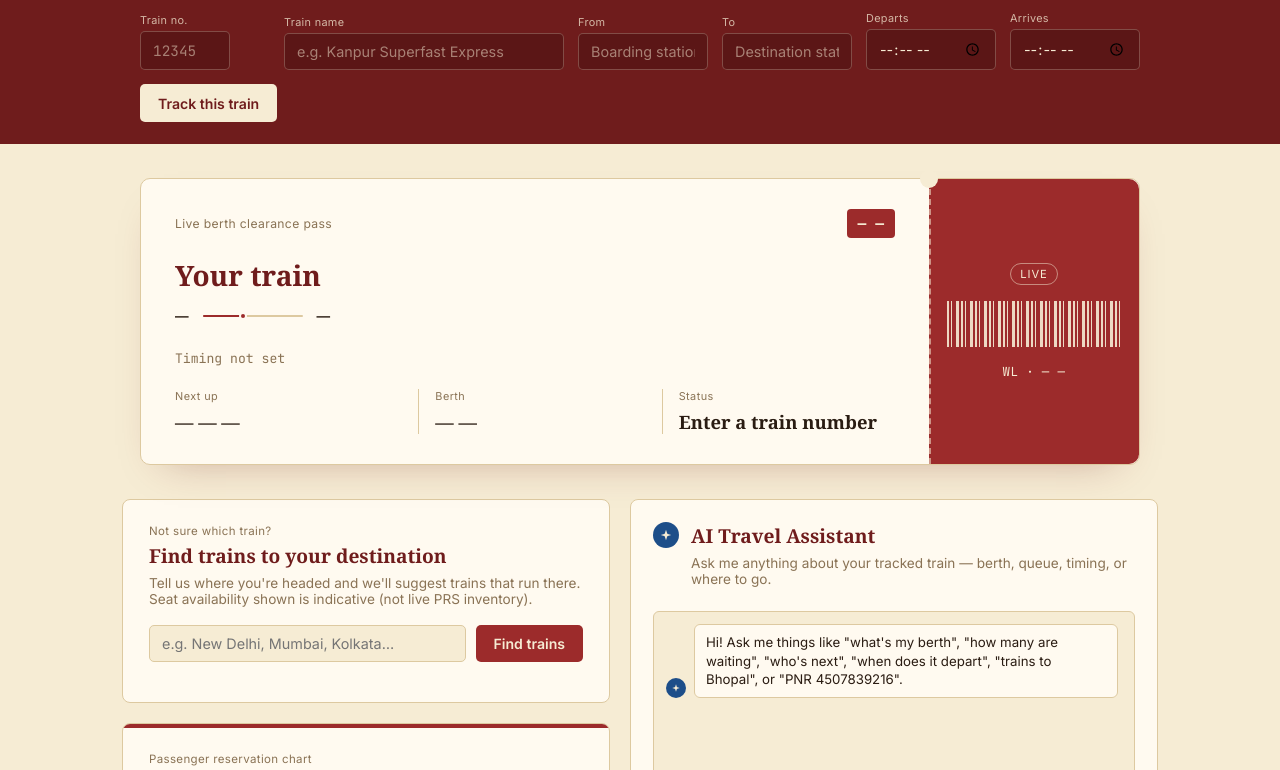
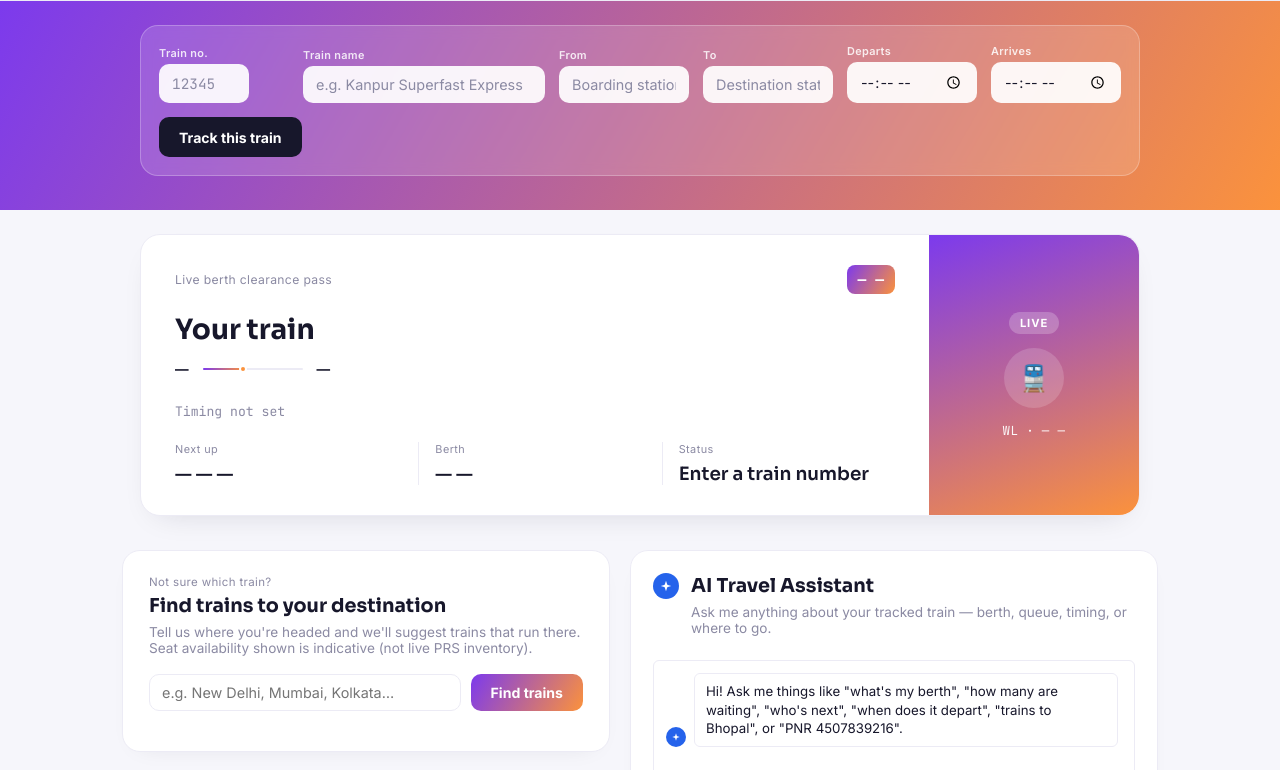
Before and after one commit to TanishaMishra1805/Wait2Seat, a website: page public/index.html in a window 1280 px wide. Shown: the part 54-824 px from the top of the page. Drawn offline with Linux system fonts and the light colour scheme.

Commit message:
Update style.css

```diff
--- a/public/style.css
+++ b/public/style.css
@@ -1,29 +1,38 @@
 :root {
-  --coach-red: #9c2b2b;
-  --coach-red-deep: #6f1c1c;
-  --rail-blue: #1d4e89;
-  --rail-blue-deep: #123159;
-  --cream: #f6ecd4;
-  --paper: #fffaf0;
-  --line: #ddc9a0;
-  --ink: #2a1c12;
-  --muted: #8a7355;
-  --steel: #55636f;
+  --grad-start: #7c3aed;
+  --grad-end: #fb923c;
+  --purple: #7c3aed;
+  --purple-deep: #5b21b6;
+  --purple-tint: #f1e9fe;
+  --orange: #fb923c;
 
-  --green: #2f8f5d;
-  --amber: #b3791f;
-  --red-alert: #ad3a2c;
+  --bg: #f6f6fb;
+  --card: #ffffff;
+  --line: #ecebf5;
+  --ink: #17172b;
+  --muted: #8b8aa3;
+  --steel: #5c5b78;
+
+  --green: #16a34a;
+  --amber: #d97706;
+  --red-alert: #dc2626;
+
+  /* Kept for illustrative-data helpers referencing these names */
+  --coach-red: var(--purple);
+  --coach-red-deep: var(--purple-deep);
+  --cream: var(--card);
+  --paper: var(--card);
 
   /* Per-class accent colors, purely for visual distinction between classes */
-  --class-ac1: #5b3fa0;
-  --class-ac2: #1d4e89;
-  --class-ac3: #1f8a8a;
-  --class-cc: #1f8a8a;
-  --class-sl: #b3791f;
+  --class-ac1: #7c3aed;
+  --class-ac2: #2563eb;
+  --class-ac3: #0891b2;
+  --class-cc: #0891b2;
+  --class-sl: #d97706;
   --class-2s: #6b7280;
 
   --sans: 'Inter', -apple-system, sans-serif;
-  --display: 'Fraunces', Georgia, serif;
+  --display: 'Sora', 'Inter', sans-serif;
   --mono: 'JetBrains Mono', monospace;
 }
 
@@ -31,7 +40,7 @@
 
 body {
   margin: 0;
-  background: var(--cream);
+  background: var(--bg);
   color: var(--ink);
   font-family: var(--sans);
   min-height: 100vh;
@@ -42,53 +51,57 @@ h1, h2 { font-family: var(--display); }
 
 /* ---------- TOP BAR ---------- */
 
-.topbar { background: var(--rail-blue-deep); color: var(--cream); }
+.topbar { background: var(--card); color: var(--ink); border-bottom: 1px solid var(--line); }
 .topbar-inner {
   max-width: 1100px;
   margin: 0 auto;
-  padding: 14px 32px;
+  padding: 16px 32px;
   display: flex;
   align-items: center;
   justify-content: space-between;
 }
 .brand { display: flex; align-items: center; gap: 9px; }
-.brand-word { font-family: var(--display); font-weight: 600; font-size: 1.05rem; }
+.brand-word {
+  font-family: var(--display);
+  font-weight: 700;
+  font-size: 1.1rem;
+  background: linear-gradient(90deg, var(--grad-start), var(--grad-end));
+  -webkit-background-clip: text;
+  background-clip: text;
+  color: transparent;
+}
 .topbar-live {
   display: flex;
   align-items: center;
   gap: 8px;
   font-size: 0.8rem;
-  opacity: 0.9;
+  color: var(--muted);
 }
 .pulse-dot {
   width: 7px; height: 7px;
   border-radius: 50%;
-  background: var(--cream);
+  background: var(--green);
   animation: pulseDot 2.2s infinite;
 }
 @keyframes pulseDot {
   0%, 100% { opacity: 1; }
   50% { opacity: 0.35; }
 }
-.window-strip {
-  height: 10px;
-  background: repeating-linear-gradient(90deg, var(--cream) 0 16px, transparent 16px 30px);
-  opacity: 0.35;
-}
+
 
 /* ---------- HERO / boarding pass ---------- */
 
-.pass-wrap { padding: 34px 32px 8px; }
+.pass-wrap { padding: 24px 32px 8px; }
 
 .pass {
   max-width: 1000px;
   margin: 0 auto;
   display: grid;
   grid-template-columns: 1fr 210px;
-  background: var(--paper);
+  background: var(--card);
   border: 1px solid var(--line);
-  border-radius: 10px;
-  box-shadow: 0 18px 40px -24px rgba(111, 28, 28, 0.35);
+  border-radius: 20px;
+  box-shadow: 0 12px 32px -18px rgba(23, 23, 43, 0.18);
   position: relative;
 }
 
@@ -106,19 +119,19 @@ h1, h2 { font-family: var(--display); }
   letter-spacing: 0.03em;
 }
 .pass-number {
-  background: var(--coach-red);
-  color: var(--cream);
+  background: linear-gradient(120deg, var(--grad-start), var(--grad-end));
+  color: #fff;
   font-weight: 700;
   padding: 5px 11px;
-  border-radius: 4px;
+  border-radius: 8px;
   font-size: 0.92rem;
 }
 
 .pass-main h1 {
   margin: 0 0 14px;
   font-size: 1.75rem;
-  font-weight: 600;
-  color: var(--coach-red-deep);
+  font-weight: 700;
+  color: var(--ink);
 }
 
 .pass-route {
@@ -136,13 +149,13 @@ h1, h2 { font-family: var(--display); }
   background: var(--line);
   border-radius: 2px;
 }
-.pass-station { font-weight: 600; color: var(--ink); }
+.pass-station { font-weight: 700; color: var(--ink); }
 .pass-track-line {
   position: absolute;
   left: 0; top: 0;
   height: 100%;
   width: 40%;
-  background: var(--coach-red);
+  background: linear-gradient(90deg, var(--grad-start), var(--grad-end));
   border-radius: 2px;
 }
 .pass-track-dot {
@@ -150,25 +163,26 @@ h1, h2 { font-family: var(--display); }
   left: 40%;
   top: 50%;
   width: 8px; height: 8px;
-  background: var(--coach-red);
+  background: var(--orange);
   border-radius: 50%;
   transform: translate(-50%, -50%);
-  border: 2px solid var(--paper);
+  border: 2px solid var(--card);
 }
 
 .ghost-btn {
   background: transparent;
-  color: var(--coach-red);
-  border: 1px solid var(--coach-red);
+  color: var(--purple);
+  border: 1px solid var(--purple);
   padding: 8px 14px;
+  border-radius: 10px;
 }
-.ghost-btn:hover { background: rgba(156, 43, 43, 0.08); }
+.ghost-btn:hover { background: var(--purple-tint); }
 
 .link-btn {
   background: none;
   border: none;
   padding: 0;
-  color: var(--coach-red);
+  color: var(--purple);
   text-decoration: underline;
   font-weight: 600;
   font-size: inherit;
@@ -178,8 +192,8 @@ h1, h2 { font-family: var(--display); }
 /* ---------- Setup bar — compact functional control strip above the pass ---------- */
 
 .setup-bar {
-  background: var(--coach-red-deep);
-  padding: 14px 32px;
+  background: linear-gradient(120deg, var(--grad-start), var(--grad-end));
+  padding: 24px 32px;
 }
 .setup-bar-inner {
   max-width: 1000px;
@@ -188,6 +202,11 @@ h1, h2 { font-family: var(--display); }
   align-items: flex-end;
   gap: 14px;
   flex-wrap: wrap;
+  background: rgba(255, 255, 255, 0.14);
+  backdrop-filter: blur(6px);
+  border: 1px solid rgba(255, 255, 255, 0.25);
+  border-radius: 18px;
+  padding: 18px;
 }
 .setup-field {
   display: flex;
@@ -198,30 +217,33 @@ h1, h2 { font-family: var(--display); }
 .setup-field.grow { flex: 1; min-width: 200px; width: auto; }
 .setup-field label {
   font-size: 0.68rem;
-  color: rgba(246, 236, 212, 0.75);
+  color: rgba(255, 255, 255, 0.85);
   letter-spacing: 0.03em;
+  font-weight: 600;
 }
 .setup-field input {
-  background: rgba(0, 0, 0, 0.18);
-  border: 1px solid rgba(246, 236, 212, 0.25);
-  color: var(--cream);
+  background: rgba(255, 255, 255, 0.92);
+  border: 1px solid transparent;
+  color: var(--ink);
+  border-radius: 10px;
 }
-.setup-field input::placeholder { color: rgba(246, 236, 212, 0.5); }
+.setup-field input::placeholder { color: var(--muted); }
 .setup-bar-inner button {
-  background: var(--cream);
-  color: var(--coach-red-deep);
-  height: 38px;
+  background: var(--ink);
+  color: #fff;
+  height: 40px;
+  border-radius: 10px;
 }
-.setup-bar-inner button:hover { filter: brightness(0.95); }
+.setup-bar-inner button:hover { filter: brightness(1.15); }
 .track-msg {
   max-width: 1000px;
-  margin: 8px auto 0;
+  margin: 10px auto 0;
   font-size: 0.8rem;
   font-weight: 600;
-  color: rgba(246, 236, 212, 0.8);
+  color: rgba(255, 255, 255, 0.85);
 }
-.track-msg.error { color: #ffb3a8; }
-.track-msg.success { color: #b9e6c9; }
+.track-msg.error { color: #ffd7d0; }
+.track-msg.success { color: #d7f4e2; }
 
 .pass-timing {
   margin: 0 0 22px;
@@ -266,54 +288,42 @@ h1, h2 { font-family: var(--display); }
 }
 
 .pass-stub {
-  background: var(--coach-red);
-  color: var(--cream);
-  border-radius: 0 10px 10px 0;
+  background: linear-gradient(160deg, var(--grad-start), var(--grad-end));
+  color: #fff;
+  border-radius: 0 20px 20px 0;
   padding: 24px 18px;
   display: flex;
   flex-direction: column;
   align-items: center;
   justify-content: center;
-  gap: 16px;
+  gap: 14px;
   position: relative;
-}
-.pass-stub::before {
-  content: "";
-  position: absolute;
-  left: 0; top: 0; bottom: 0;
-  width: 0;
-  border-left: 2px dashed rgba(246, 236, 212, 0.55);
-}
-.pass-stub::after {
-  content: "";
-  position: absolute;
-  left: -9px; top: -9px;
-  width: 18px; height: 18px;
-  background: var(--cream);
-  border-radius: 50%;
-  box-shadow: 0 240px 0 -9px var(--cream);
 }
 .pass-stub-tag {
   font-size: 0.7rem;
+  font-weight: 700;
   letter-spacing: 0.08em;
-  border: 1px solid rgba(246, 236, 212, 0.5);
-  padding: 3px 9px;
+  background: rgba(255, 255, 255, 0.22);
+  padding: 4px 11px;
   border-radius: 20px;
 }
 .pass-barcode {
-  width: 100%;
-  height: 46px;
-  background: repeating-linear-gradient(
-    90deg,
-    var(--cream) 0 2px, transparent 2px 4px,
-    var(--cream) 4px 5px, transparent 5px 9px,
-    var(--cream) 9px 12px, transparent 12px 14px
-  );
-  opacity: 0.9;
+  width: 60px;
+  height: 60px;
+  border-radius: 50%;
+  background: rgba(255, 255, 255, 0.16);
+  display: flex;
+  align-items: center;
+  justify-content: center;
+}
+.pass-barcode::before {
+  content: "🚆";
+  font-size: 1.6rem;
 }
 .pass-stub-code {
   font-size: 0.78rem;
   letter-spacing: 0.03em;
+  opacity: 0.95;
 }
 
 /* ---------- LAYOUT ---------- */
@@ -332,13 +342,14 @@ h1, h2 { font-family: var(--display); }
 .col-side { position: sticky; top: 24px; display: flex; flex-direction: column; gap: 20px; }
 
 .panel {
-  background: var(--paper);
+  background: var(--card);
   border: 1px solid var(--line);
-  border-radius: 8px;
+  border-radius: 18px;
   padding: 24px 26px;
+  box-shadow: 0 8px 24px -18px rgba(23, 23, 43, 0.15);
 }
 
-.panel h2 { font-weight: 600; font-size: 1.2rem; margin: 0; color: var(--coach-red-deep); }
+.panel h2 { font-family: var(--display); font-weight: 700; font-size: 1.2rem; margin: 0; color: var(--ink); }
 .panel-sub { color: var(--muted); font-size: 0.85rem; margin: 6px 0 18px; }
 
 /* ---------- Queue panel ---------- */
@@ -367,11 +378,13 @@ h1, h2 { font-family: var(--display); }
   gap: 14px;
   border: 1px solid var(--line);
   border-left: 4px solid var(--coach-red);
-  border-radius: 6px;
-  padding: 12px 16px;
+  border-radius: 14px;
+  padding: 14px 18px;
   background: var(--paper);
   flex-wrap: wrap;
+  transition: box-shadow 0.15s ease, transform 0.15s ease;
 }
+.train-result:hover { box-shadow: 0 8px 20px -14px rgba(23, 23, 43, 0.25); transform: translateY(-1px); }
 .train-result-info { display: flex; flex-direction: column; gap: 3px; }
 .train-result-title { font-weight: 600; color: var(--coach-red-deep); font-size: 0.95rem; }
 .train-result-route { font-size: 0.82rem; color: var(--muted); }
@@ -466,8 +479,8 @@ h1, h2 { font-family: var(--display); }
   50% { box-shadow: 0 0 0 6px rgba(179, 121, 31, 0); }
 }
 
-.board-row.is-me { background: rgba(156, 43, 43, 0.06); }
-.board-row.is-me .rank-badge { border-color: var(--coach-red); color: var(--coach-red); }
+.board-row.is-me { background: rgba(124, 58, 237, 0.06); }
+.board-row.is-me .rank-badge { border-color: var(--purple); color: var(--purple); }
 
 .recent-trains {
   max-width: 1000px;
@@ -477,18 +490,18 @@ h1, h2 { font-family: var(--display); }
   gap: 8px;
 }
 .recent-trains:empty { margin: 0; }
-.recent-trains-label { color: rgba(246, 236, 212, 0.7); font-size: 0.78rem; align-self: center; margin-right: 2px; }
+.recent-trains-label { color: rgba(255, 255, 255, 0.75); font-size: 0.78rem; align-self: center; margin-right: 2px; }
 .recent-chip {
-  background: rgba(0, 0, 0, 0.18);
-  border: 1px solid rgba(246, 236, 212, 0.3);
-  color: var(--cream);
+  background: rgba(255, 255, 255, 0.18);
+  border: 1px solid rgba(255, 255, 255, 0.35);
+  color: #fff;
   font-family: var(--mono);
   font-size: 0.76rem;
   padding: 5px 12px;
   border-radius: 20px;
   cursor: pointer;
 }
-.recent-chip:hover { background: rgba(0, 0, 0, 0.3); }
+.recent-chip:hover { background: rgba(255, 255, 255, 0.32); }
 
 .queue-stats {
   display: flex;
@@ -537,24 +550,24 @@ input {
   color: var(--ink);
   font-family: var(--sans);
   padding: 9px 12px;
-  border-radius: 5px;
+  border-radius: 10px;
   font-size: 0.9rem;
 }
 input.mono, #seatLabel { font-family: var(--mono); width: 90px; }
 
 button {
-  background: var(--coach-red);
-  color: var(--cream);
+  background: linear-gradient(120deg, var(--grad-start), var(--grad-end));
+  color: #fff;
   border: none;
-  padding: 10px 18px;
-  border-radius: 5px;
+  padding: 10px 20px;
+  border-radius: 10px;
   font-family: var(--sans);
-  font-weight: 600;
+  font-weight: 700;
   font-size: 0.88rem;
   cursor: pointer;
   white-space: nowrap;
 }
-button:hover { background: var(--coach-red-deep); }
+button:hover { filter: brightness(1.08); }
 button:focus-visible { outline: 2px solid var(--coach-red-deep); outline-offset: 2px; }
 
 .board-head, .board-row {
@@ -661,22 +674,14 @@ button:focus-visible { outline: 2px solid var(--coach-red-deep); outline-offset:
 .claim-panel { background: transparent; border: none; padding: 0; }
 
 .claim-card {
-  background: var(--coach-red);
-  color: var(--cream);
-  border-radius: 8px;
+  background: linear-gradient(135deg, var(--grad-start), var(--grad-end));
+  color: #fff;
+  border-radius: 18px;
   padding: 26px 30px 22px;
   text-align: center;
   position: relative;
 }
-.claim-card::after {
-  content: "";
-  position: absolute;
-  left: 0; right: 0; bottom: -8px;
-  height: 16px;
-  background: radial-gradient(circle at 10px 0, transparent 8px, var(--coach-red) 9px);
-  background-size: 20px 16px;
-  background-repeat: repeat-x;
-}
+.claim-card::after { content: none; }
 
 .claim-label { opacity: 0.8; font-size: 0.8rem; margin: 0; }
 .claim-name { font-family: var(--display); font-size: 1.35rem; font-weight: 600; margin: 4px 0 16px; }
@@ -739,7 +744,7 @@ button:focus-visible { outline: 2px solid var(--coach-red-deep); outline-offset:
   width: 26px; height: 26px;
   flex-shrink: 0;
   border-radius: 50%;
-  background: var(--rail-blue);
+  background: var(--class-ac2);
   color: var(--cream);
   display: flex;
   align-items: center;
@@ -780,7 +785,7 @@ button:focus-visible { outline: 2px solid var(--coach-red-deep); outline-offset:
   font-weight: 700;
   overflow: hidden;
 }
-.msg-avatar.bot-avatar-sm { background: var(--rail-blue); color: var(--cream); }
+.msg-avatar.bot-avatar-sm { background: var(--class-ac2); color: var(--cream); }
 .msg-avatar.bot-avatar-sm svg { width: 10px !important; height: 10px !important; display: block; }
 .msg-avatar.user-avatar-sm { background: var(--ink); color: var(--cream); font-size: 0.5rem; }
 
@@ -832,10 +837,8 @@ button:focus-visible { outline: 2px solid var(--coach-red-deep); outline-offset:
   .layout { grid-template-columns: 1fr; }
   .col-side { position: static; }
   .pass { grid-template-columns: 1fr; }
-  .pass-stub { border-radius: 0 0 10px 10px; flex-direction: row; justify-content: space-between; }
-  .pass-stub::before { display: none; }
-  .pass-stub::after { display: none; }
-  .pass-barcode { display: none; }
+  .pass-stub { border-radius: 0 0 20px 20px; flex-direction: row; justify-content: space-between; }
+  .pass-barcode { width: 40px; height: 40px; }
   .pass-fields { grid-template-columns: 1fr; gap: 14px; }
   .queue-filter { flex-wrap: wrap; padding-left: 18px; padding-right: 18px; }
   .refresh-row, .watch-pnr { padding-left: 18px; padding-right: 18px; flex-wrap: wrap; }
```
